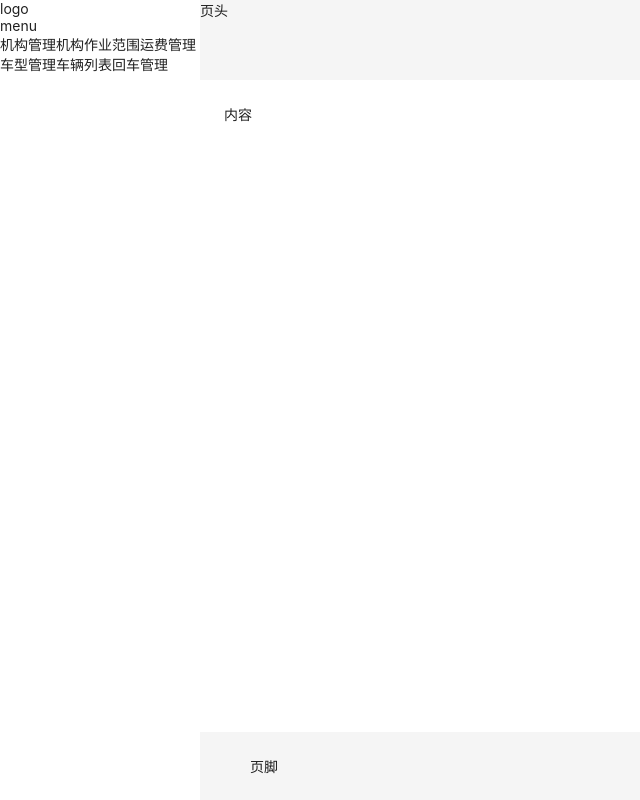
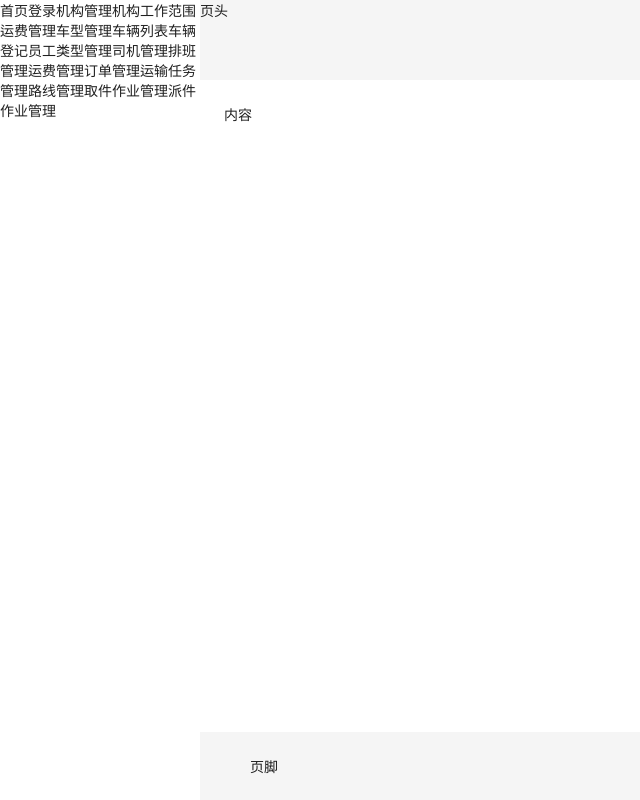
Before and after one commit to XVkoppie/use-arco, a Vue app: page /car/carType in a window 1280 px wide. Shown: the whole page, without its empty margins (0-640 px from the left). Built offline with nearby package versions, Linux system fonts and the light colour scheme.

Commit message:
基于路由生成导航菜单

```diff
--- a/src/components/icons/index.js
+++ b/src/components/icons/index.js
@@ -1,10 +1,10 @@
 //图表组件注册成全局组件
-import { DownCircleTwoTone, InteractionTwoTone ,HomeOutlined,
-  CarOutlined,BarChartOutlined,ScheduleOutlined,SendOutlined} from '@ant-design/icons-vue'
+import { DownCircleTwoTone,UserOutlined, InteractionTwoTone ,HomeOutlined,
+  CarOutlined,BarChartOutlined,UsergroupDeleteOutlined,ScheduleOutlined,SendOutlined} from '@ant-design/icons-vue'
 
-const icons=[DownCircleTwoTone, InteractionTwoTone,
+const icons=[DownCircleTwoTone, UserOutlined, InteractionTwoTone,
     HomeOutlined, CarOutlined, BarChartOutlined,
-    ScheduleOutlined, SendOutlined]
+    UsergroupDeleteOutlined, ScheduleOutlined, SendOutlined]
 
 export default{
   install(app) {
--- a/src/router/index.js
+++ b/src/router/index.js
@@ -12,14 +12,18 @@ const router = createRouter({
    {
     path:'/',
     meta:{
-      title:'首页'
+      name:'Home',
+      title:'首页',
+      icon:'HomeOutlined'
     },
     component:()=>import('@/views/Layout/index.vue')
   },
    {
     path:'/login',
+    name:'Login',
     meta:{
-      title:'登录'
+      title:'登录',
+      icon:'UserOutlined'
     },
     component:()=>import('@/views/Login/index.vue')
   },
--- a/src/views/Layout/components/AppsideBar.vue
+++ b/src/views/Layout/components/AppsideBar.vue
@@ -4,8 +4,6 @@ import AppsideBarMenu from './AppsideBarMenu.vue'
 
 <template>
   <a-layout-sider width="200" theme="light">
-    <div>logo</div>
-    <div>menu</div>
     <AppsideBarMenu/>
   </a-layout-sider>
 </template>
--- a/src/views/Layout/components/AppsideBarMenu.vue
+++ b/src/views/Layout/components/AppsideBarMenu.vue
@@ -1,22 +1,48 @@
 <script lang="jsx">
-import { defineComponent, h, resolveComponent } from 'vue';
+import { computed, defineComponent, h, resolveComponent } from 'vue';
+import { useRouter } from 'vue-router';
 
 
 export default defineComponent({
   name:'SideBarItem',
   setup() {
+
+    const router=useRouter()
+
+    const routes=computed(()=>{
+      return router.options.routes
+    })
+    console.log("🚀 ~ setup ~ routes:", routes.value)
+
+    const renderSubMenu=()=>{
+      function travel(_route,nodes=[]){
+        if(_route){
+          _route.forEach((element)=>{
+            const {icon,title}=element.meta
+            const node=
+              element.children && element.children.length > 0 ? (
+                //一级菜单
+                <a-sub-menu key={element.name}
+                title={title} icon={h(resolveComponent(icon))}>
+                  {/* 子菜单递归渲染 */}
+                  {travel(element.children)}
+                </a-sub-menu>
+              ) : (
+                <a-menu-item key={element.path} >
+                  <router-link to={element.path}>{title}</router-link>
+                </a-menu-item>
+              )
+            nodes.push(node)
+          })
+        }
+        return nodes
+      }
+      return travel(routes.value)
+    }
+
     return () => (
       <a-menu theme="light" style="width: 200px; display: inline-block;" mode="inline">
-        <a-sub-menu key="1" title="基础数据管理" icon={h(resolveComponent('HomeOutlined'))}>
-          <a-menu-item key="11">机构管理</a-menu-item>
-          <a-menu-item key="12">机构作业范围</a-menu-item>
-          <a-menu-item key="13">运费管理</a-menu-item>
-        </a-sub-menu>
-        <a-sub-menu key="2" title="车辆管理" icon={h(resolveComponent('CarOutlined'))}>
-          <a-menu-item key="21">车型管理</a-menu-item>
-          <a-menu-item key="22">车辆列表</a-menu-item>
-          <a-menu-item key="23">回车管理</a-menu-item>
-        </a-sub-menu>
+        {renderSubMenu()}
       </a-menu>
     )
   }
```
